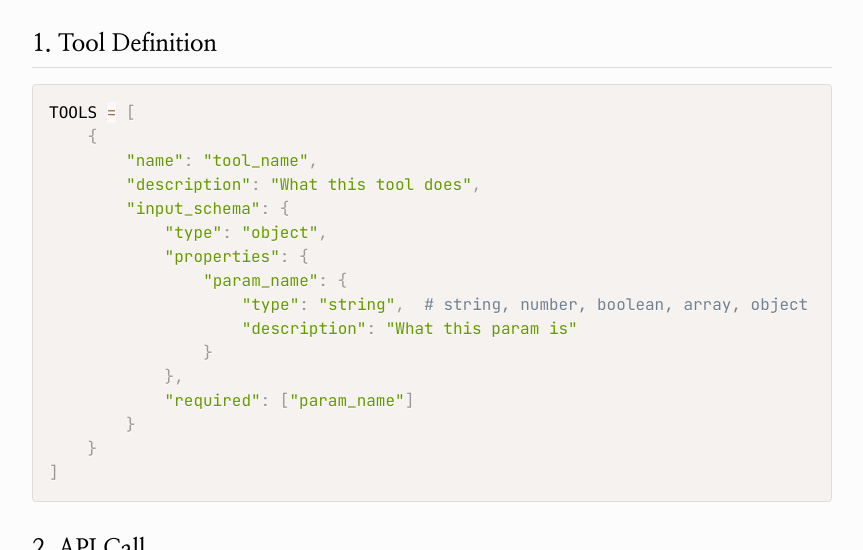
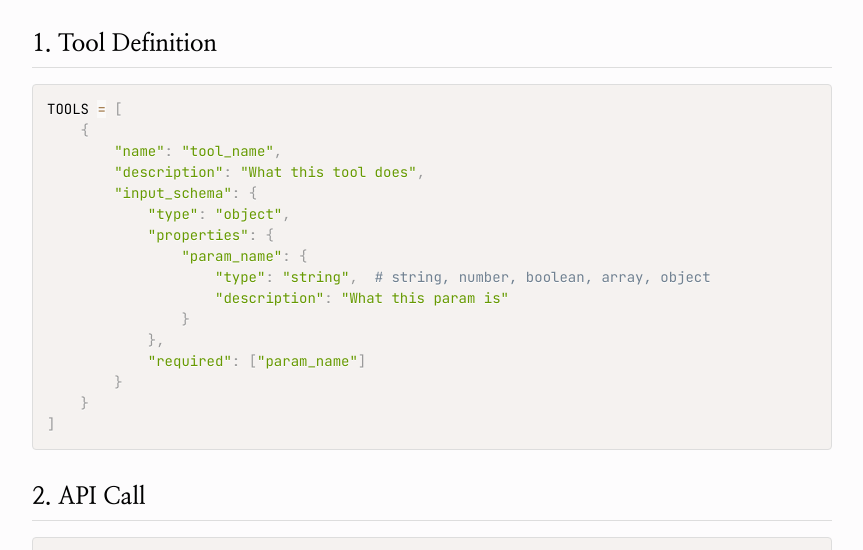
Before and after one commit to kentwalters/kentwalters.com, a plain HTML site: page reference/index.html in a window 1280 px wide. Shown: the part 182-732 px from the top of the page, without its empty margins (208-1071 px from the left). Drawn offline with nearby package versions, Linux system fonts and the light colour scheme.

Commit message:
Deploy to Vercel

```diff
--- a/reference/index.html
+++ b/reference/index.html
@@ -66,7 +66,7 @@
         font-size: 14px;
         line-height: 1.4;
       }
-      code {
+      code, pre[class*="language-"], code[class*="language-"] {
         font-family: "JetBrains Mono", monospace;
         font-size: 14px;
       }
```
